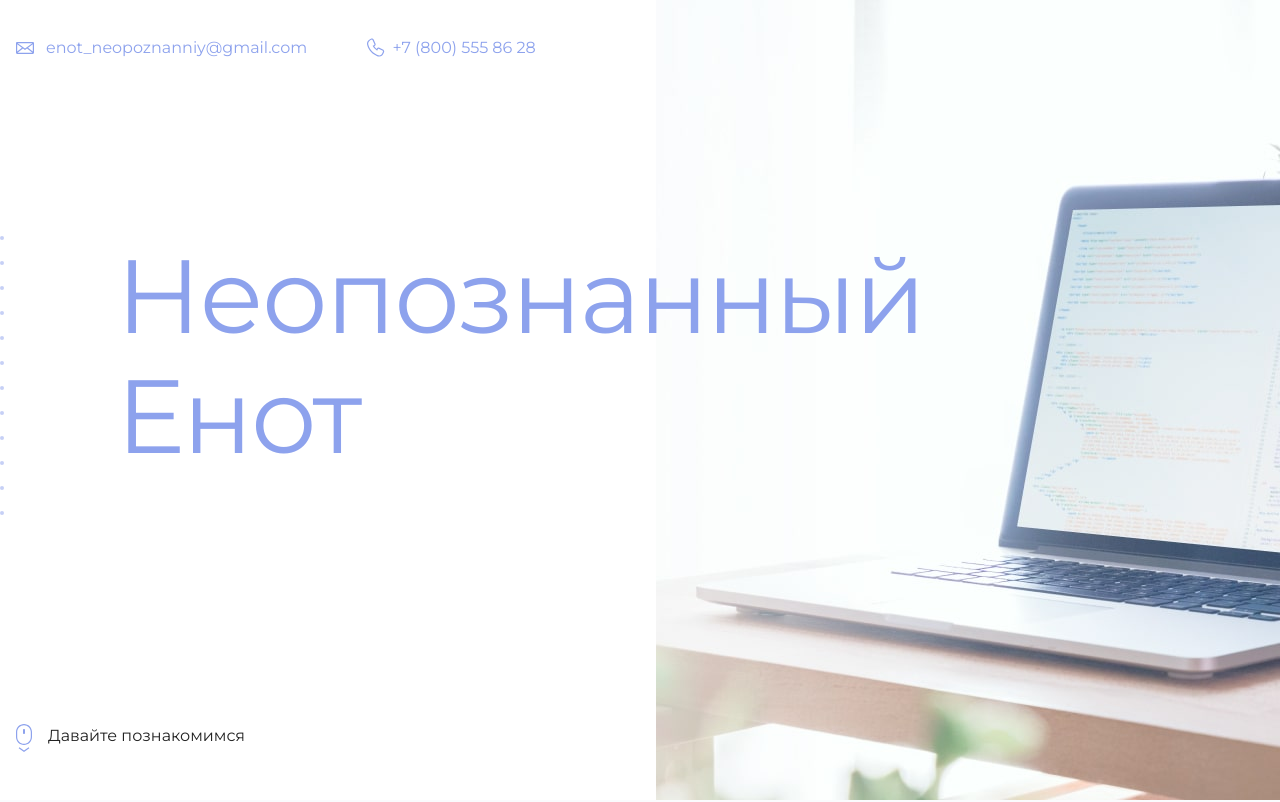
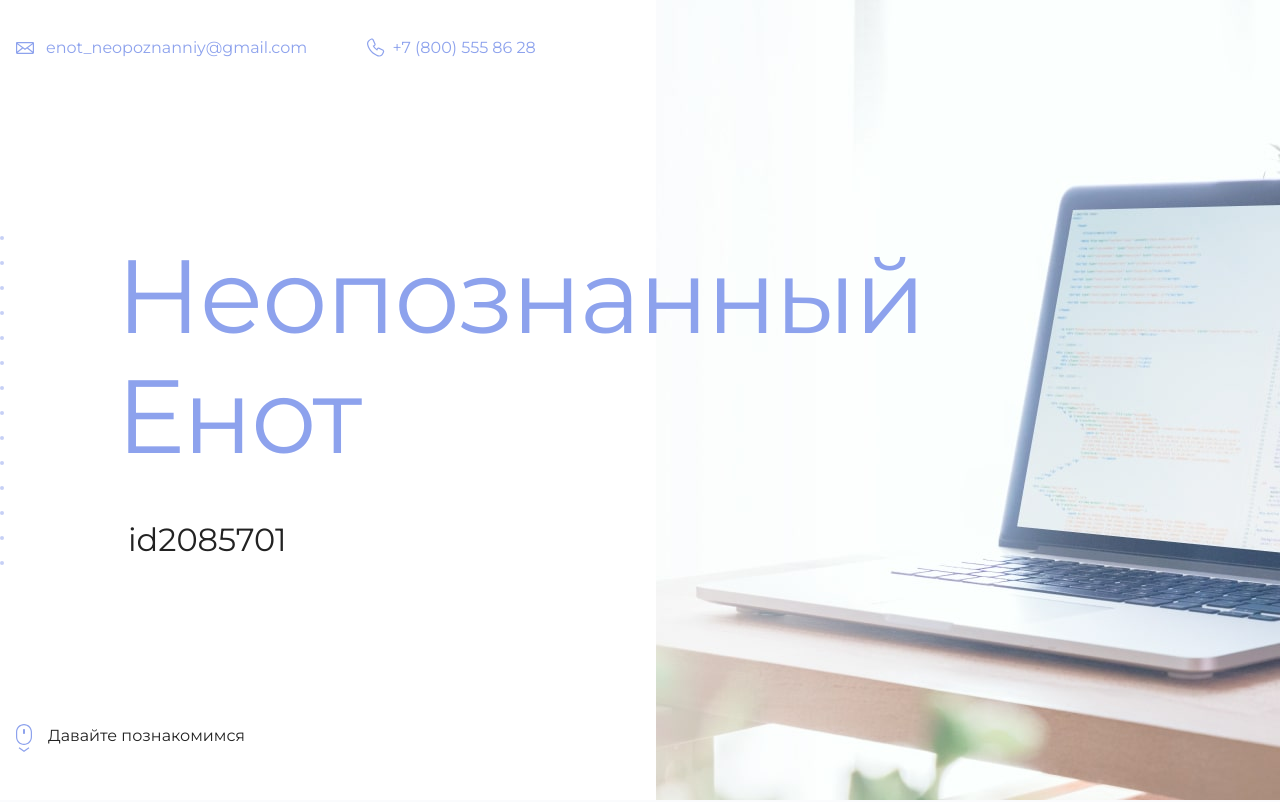
Before and after one commit to ViktoriaVorobeva/GitHub-pages-example, a plain HTML site: page index.html in a window 1280 px wide. Shown: the top 802 px of the page. Drawn offline with Linux system fonts and the light colour scheme.

Commit message:
добавляет id

```diff
--- a/index.html
+++ b/index.html
@@ -19,7 +19,7 @@
       <section class="hero-image">
         <div class="container">
           <h1 class="heading">Неопознанный Енот</h1>
-          <p><!-- Тут ваш id на сайте Академии --></p>
+          <p>id2085701</p>
         </div>
       </section>
 
```
